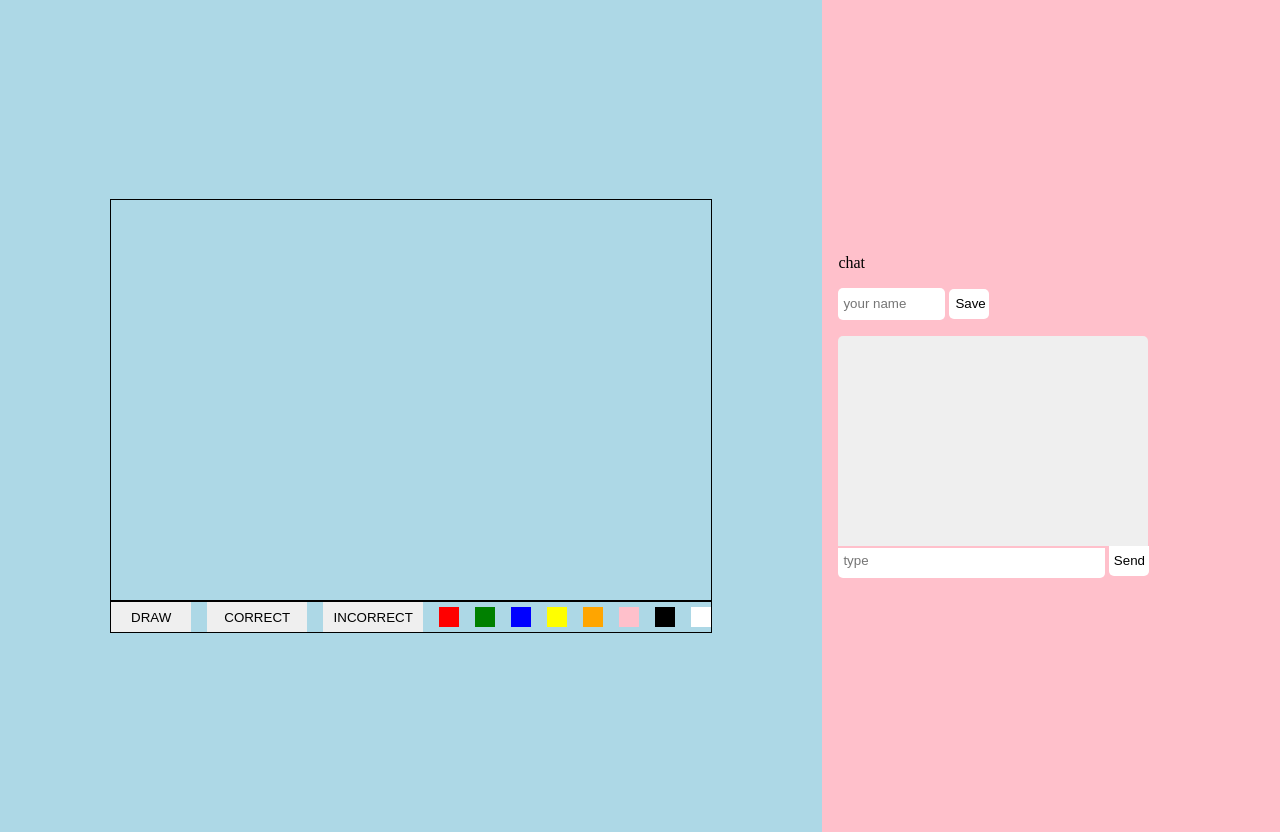
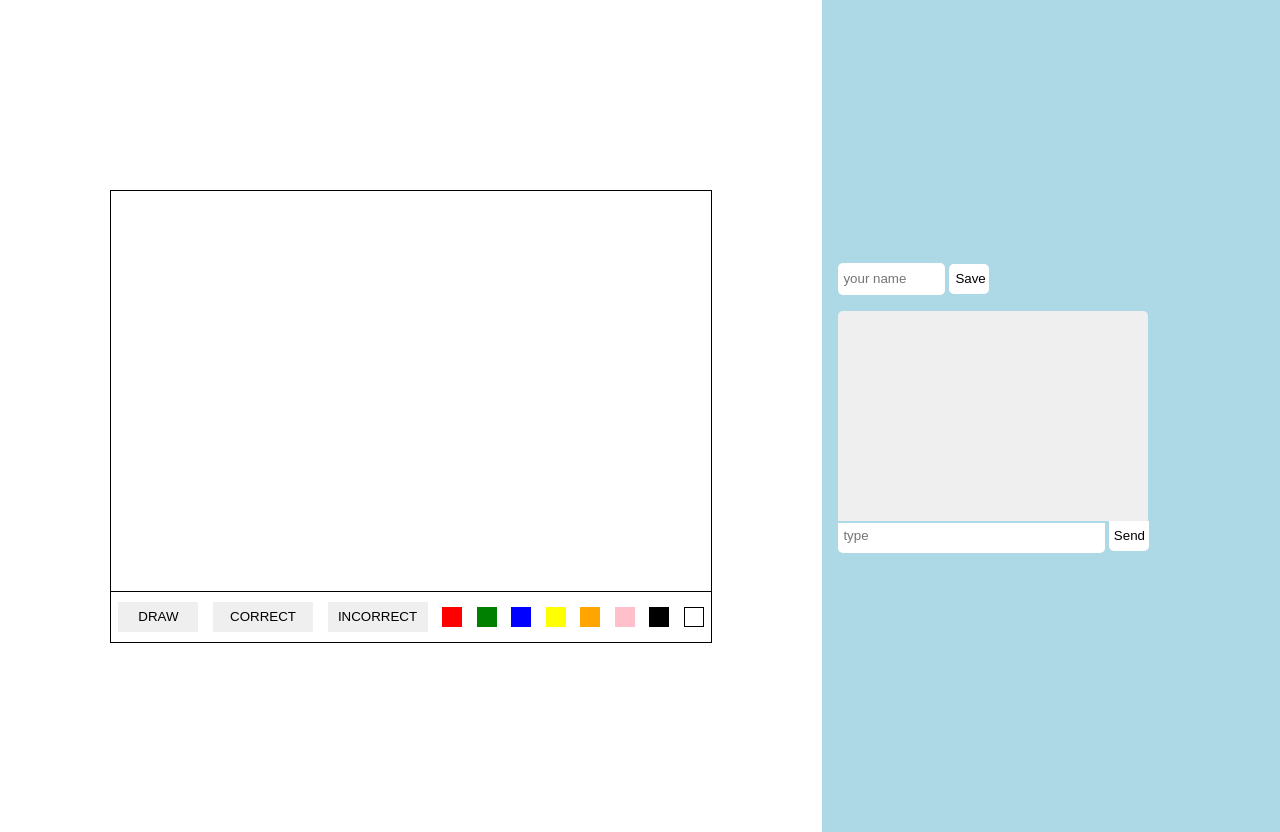
Before and after one commit to aminalundin/websocket-canvas-pictionary, a website: page public/index.html in a window 1280 px wide. Drawn offline with Linux system fonts and the light colour scheme.

Commit message:
styled layout

```diff
--- a/public/index.html
+++ b/public/index.html
@@ -29,7 +29,6 @@
         </div>
     </div>
     <div class="chat-container">
-        <p>chat</p>
         <div class="chat-form" id="user-form">
             <form action="">
                 <!-- <label for="user">Your name</label> -->
--- a/public/style.css
+++ b/public/style.css
@@ -89,7 +89,7 @@ form {
     width: 35%;
     height: 100vh;
     padding: 1rem;
-    background-color: pink;
+    background-color: lightblue;
     display: flex;
     flex-direction: column;
     justify-content: center;
@@ -103,7 +103,7 @@ form {
     width: 65%;
     height: 100vh;
     padding: 1rem;
-    background-color: lightblue;
+    background-color: white;
     display: flex;
     flex-direction: column;
     align-items: center;
@@ -117,12 +117,16 @@ canvas {
 }
 
 .tools {
-    border: 1px solid black;
+    border-bottom: 1px solid black;
+    border-left: 1px solid black;
+    border-right: 1px solid black;
     width: 600px;
+    height: 50px;
     display: flex;
     flex-direction: row;
-    justify-content: space-between;
+    justify-content: space-around;
     align-items: center;
+
 }
 
 .draw {
@@ -196,5 +200,5 @@ canvas {
     width: 20px;
     height: 20px;
     background-color: white;
-    border: none;
+    border: 1px solid black;
 }
```
